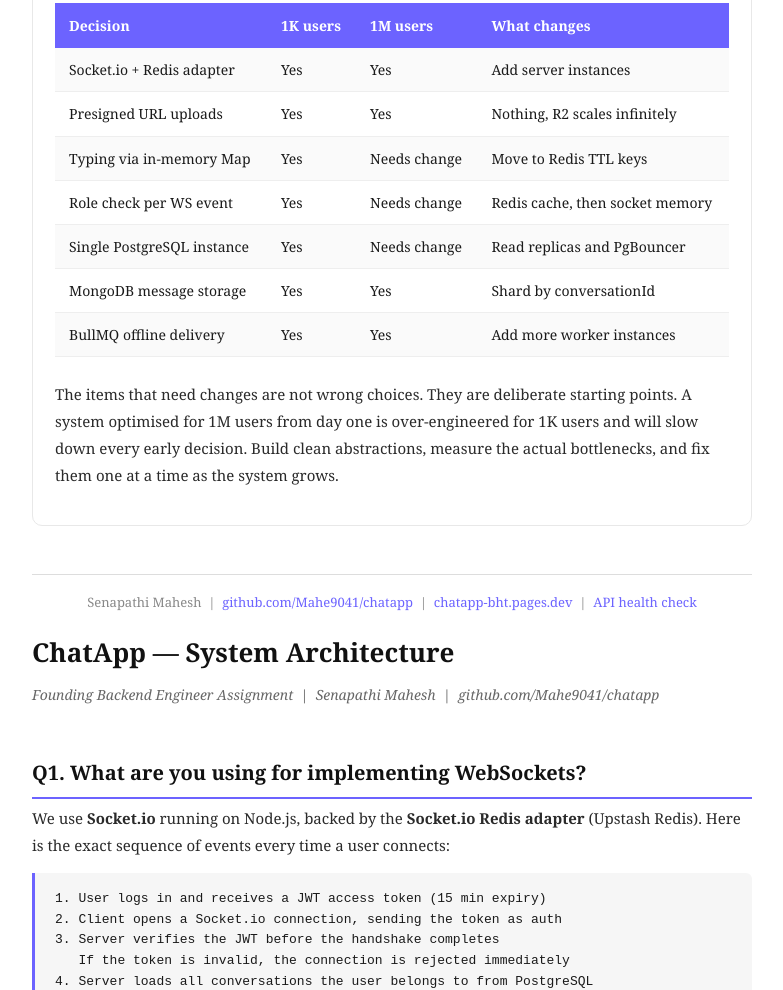
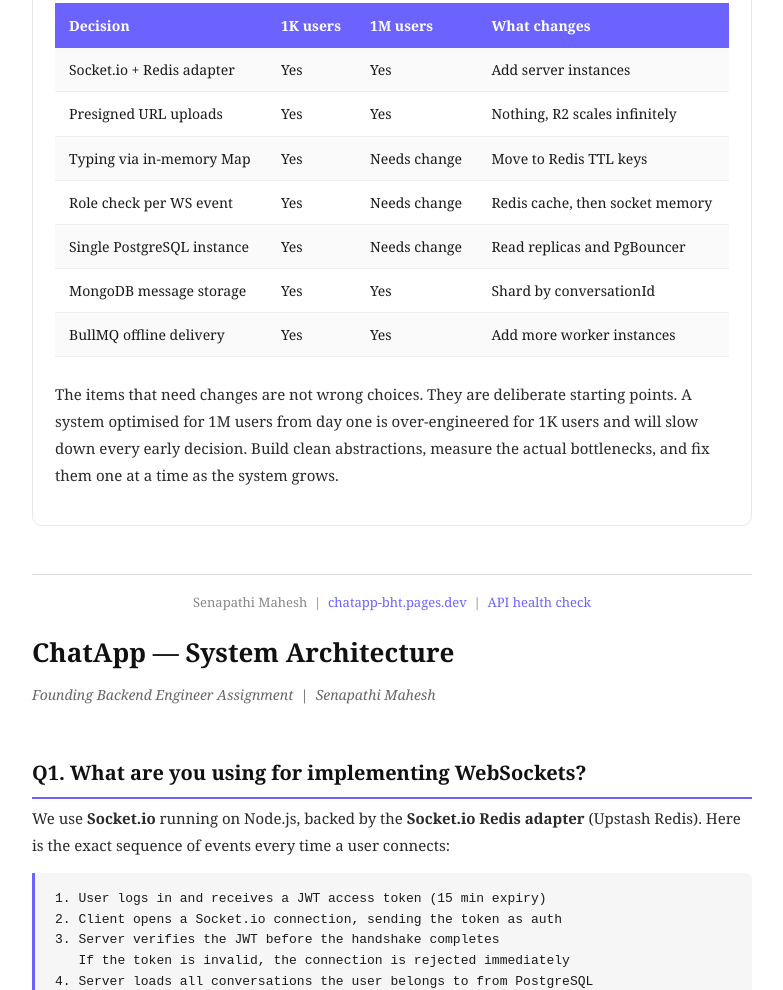
Before and after one commit to Mahe9041/Flow-Automate-Assignments, a plain HTML site: page index.html in a window 1280 px wide. Shown: the part 1810-2800 px from the top of the page, without its empty margins (248-1031 px from the left). Drawn offline with Linux system fonts and the light colour scheme.

Commit message:
Update index.html

```diff
--- a/index.html
+++ b/index.html
@@ -120,7 +120,7 @@
 <body>
 
 <h1>ChatApp — System Architecture</h1>
-<div class="subtitle">Senapathi Mahesh &nbsp;|&nbsp; github.com/Mahe9041/chatapp</div>
+<div class="subtitle">Senapathi Mahesh </div>
 
 <!-- Q1 -->
 <div class="question">
@@ -325,7 +325,7 @@
 <hr>
 <p class="footer">
   Senapathi Mahesh &nbsp;|&nbsp;
-  <a href="https://github.com/Mahe9041/chatapp">github.com/Mahe9041/chatapp</a> &nbsp;|&nbsp;
+  <!-- <a href="https://github.com/Mahe9041/chatapp">github.com/Mahe9041/chatapp</a> &nbsp;|&nbsp; -->
   <a href="https://chatapp-bht.pages.dev">chatapp-bht.pages.dev</a> &nbsp;|&nbsp;
   <a href="https://chatapp-server-jsap.onrender.com/health">API health check</a>
 </p>
@@ -452,7 +452,7 @@
 <body>
 
 <h1>ChatApp — System Architecture</h1>
-<div class="subtitle">Founding Backend Engineer Assignment &nbsp;|&nbsp; Senapathi Mahesh &nbsp;|&nbsp; github.com/Mahe9041/chatapp</div>
+<div class="subtitle">Founding Backend Engineer Assignment &nbsp;|&nbsp; Senapathi Mahesh </div>
 
 <!-- Q1 -->
 <h2>Q1. What are you using for implementing WebSockets?</h2>
@@ -792,7 +792,7 @@
 <hr style="margin-top: 48px; border: none; border-top: 1px solid #ddd;">
 <p style="font-size: 13px; color: #888; margin-top: 16px; text-align: center;">
   Senapathi Mahesh &nbsp;|&nbsp;
-  <a href="https://github.com/Mahe9041/chatapp" style="color: #6C63FF;">github.com/Mahe9041/chatapp</a> &nbsp;|&nbsp;
+  <!-- <a href="https://github.com/Mahe9041/chatapp" style="color: #6C63FF;">github.com/Mahe9041/chatapp</a> &nbsp;|&nbsp; -->
   <a href="https://chatapp-bht.pages.dev" style="color: #6C63FF;">chatapp-bht.pages.dev</a>
 </p>
 
```
